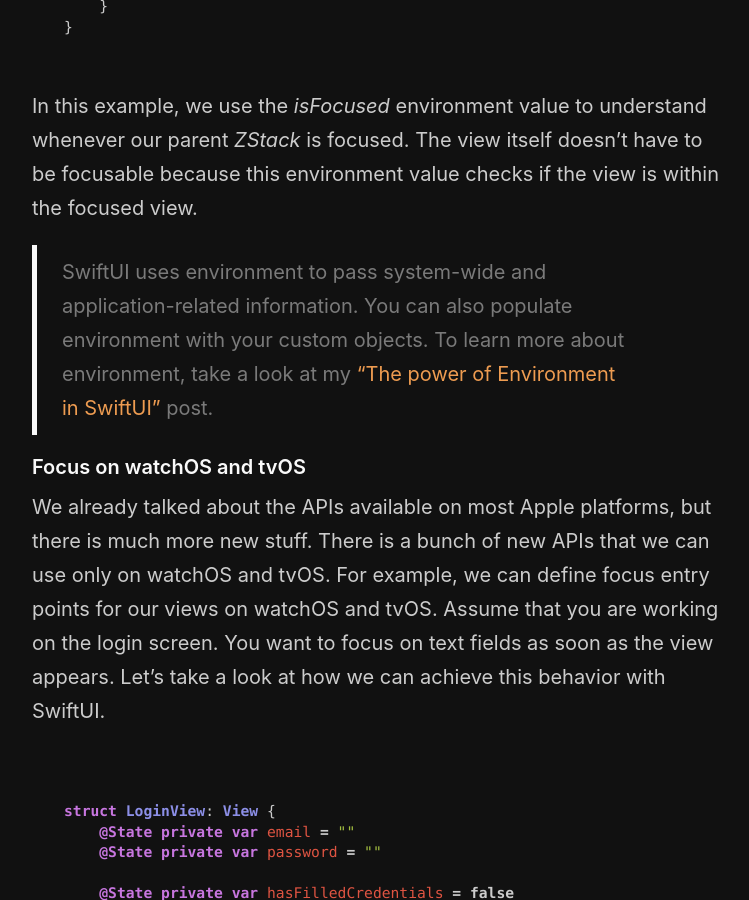
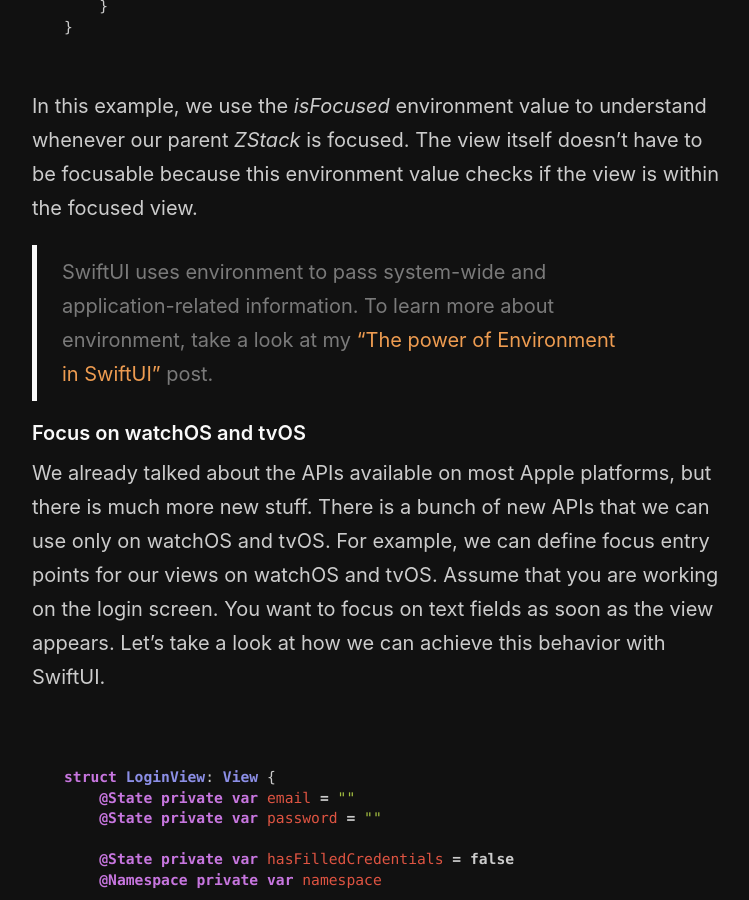
Before and after one commit to mecid/mecid.github.io, a Jekyll site: the page built from _posts/2020-12-02-focus-management-in-swiftui.md, in a window 1280 px wide and 900 px high, scrolled down 2270 px. Shown: the whole window, without its empty margins (258-1007 px from the left). Built offline with Jekyll 4.4.1, drawn with Linux system fonts in a browser that asks for light colours.

```diff
--- a/_posts/2020-12-02-focus-management-in-swiftui.md
+++ b/_posts/2020-12-02-focus-management-in-swiftui.md
@@ -71,7 +71,7 @@
 
 In this example, we use the *isFocused* environment value to understand whenever our parent *ZStack* is focused. The view itself doesn't have to be focusable because this environment value checks if the view is within the focused view.
 
-> SwiftUI uses environment to pass system-wide and application-related information. You can also populate environment with your custom objects. To learn more about environment, take a look at my ["The power of Environment in SwiftUI"](/2019/08/21/the-power-of-environment-in-swiftui/) post.
+> SwiftUI uses environment to pass system-wide and application-related information. To learn more about environment, take a look at my ["The power of Environment in SwiftUI"](/2019/08/21/the-power-of-environment-in-swiftui/) post.
 
 #### Focus on watchOS and tvOS
 We already talked about the APIs available on most Apple platforms, but there is much more new stuff. There is a bunch of new APIs that we can use only on watchOS and tvOS. For example, we can define focus entry points for our views on watchOS and tvOS. Assume that you are working on the login screen. You want to focus on text fields as soon as the view appears. Let's take a look at how we can achieve this behavior with SwiftUI.
```
